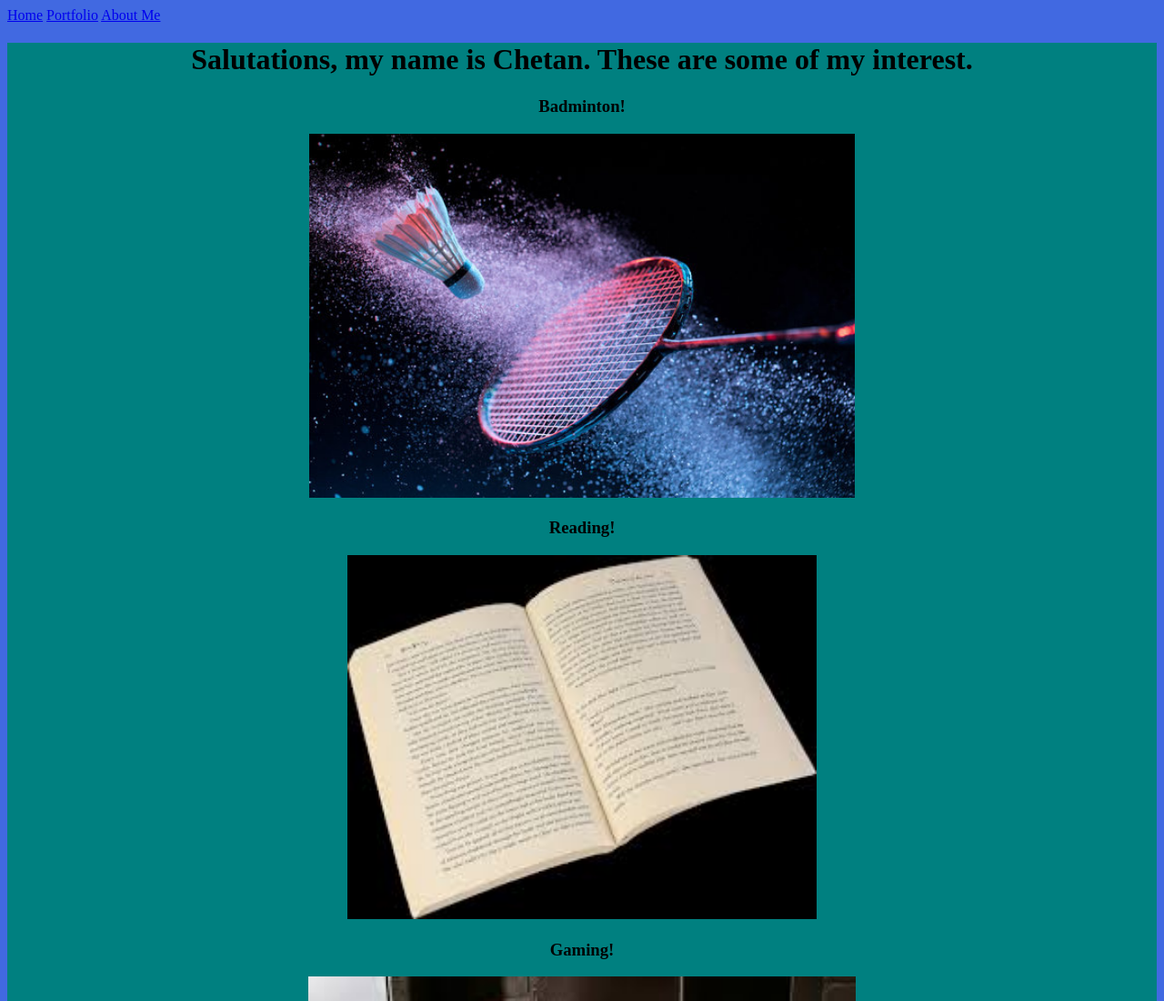
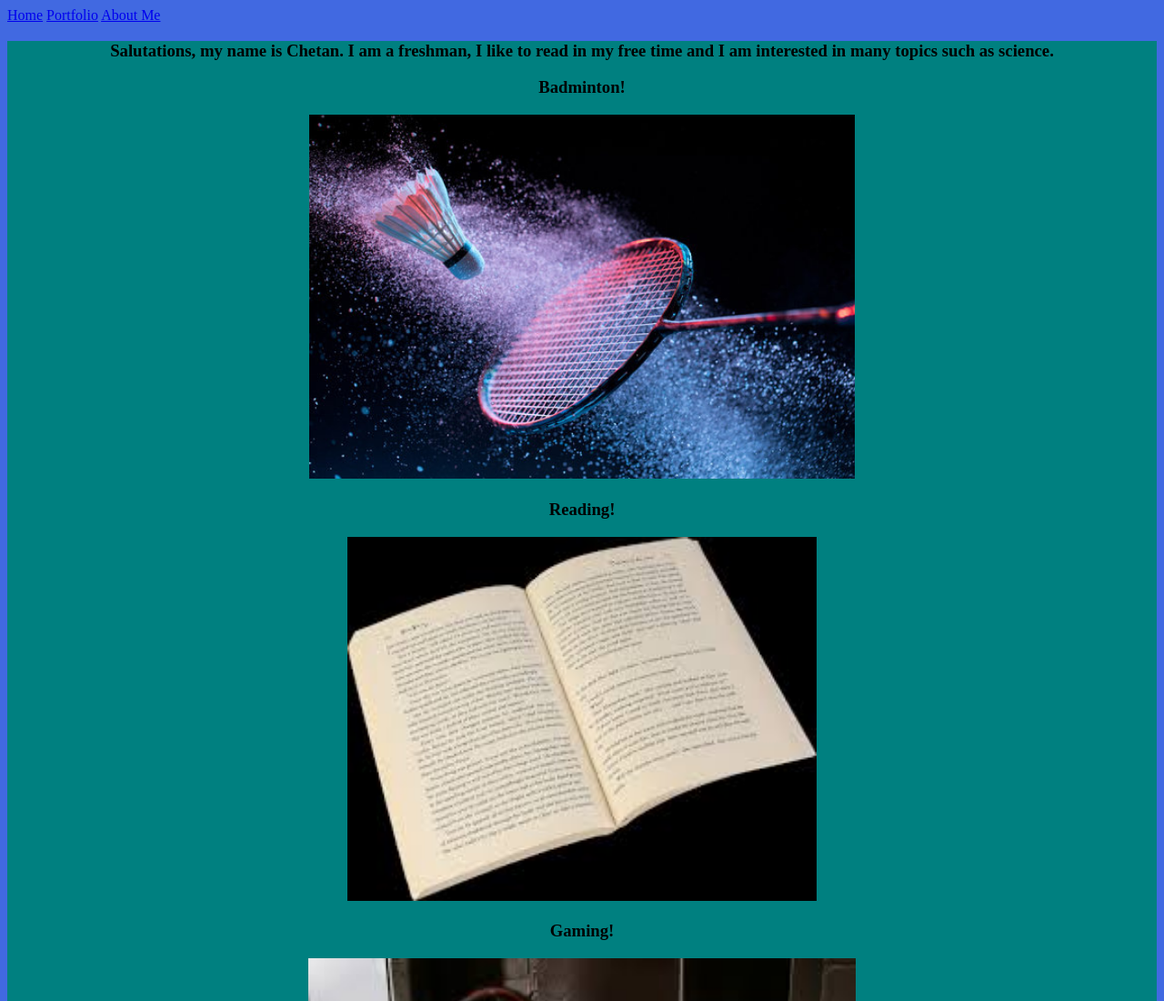
Before and after one commit to Dazakipotat/Dazakipotat.github.io, a plain HTML site: page aboutme.html in a window 1280 px wide. Shown: the top 1100 px of the page at 91% size. Drawn offline with Linux system fonts and the light colour scheme; a script that the page names is missing.

Commit message:
Update aboutme.html

```diff
--- a/aboutme.html
+++ b/aboutme.html
@@ -10,7 +10,7 @@
  	  <body bgcolor="RoyalBlue">
          <center style="background-color: Teal;">
     <center>
-    <h1> Salutations, my name is Chetan. These are some of my interest.
+    <h3> Salutations, my name is Chetan. I am a freshman, I like to read in my free time and I am interested in many topics such as science.
       <h3>Badminton!</h3>
       <img src="Images/badminton.jpg" height="400" alt="centered image" class="aligncenter">
       <h3>Reading!</h3>
```
